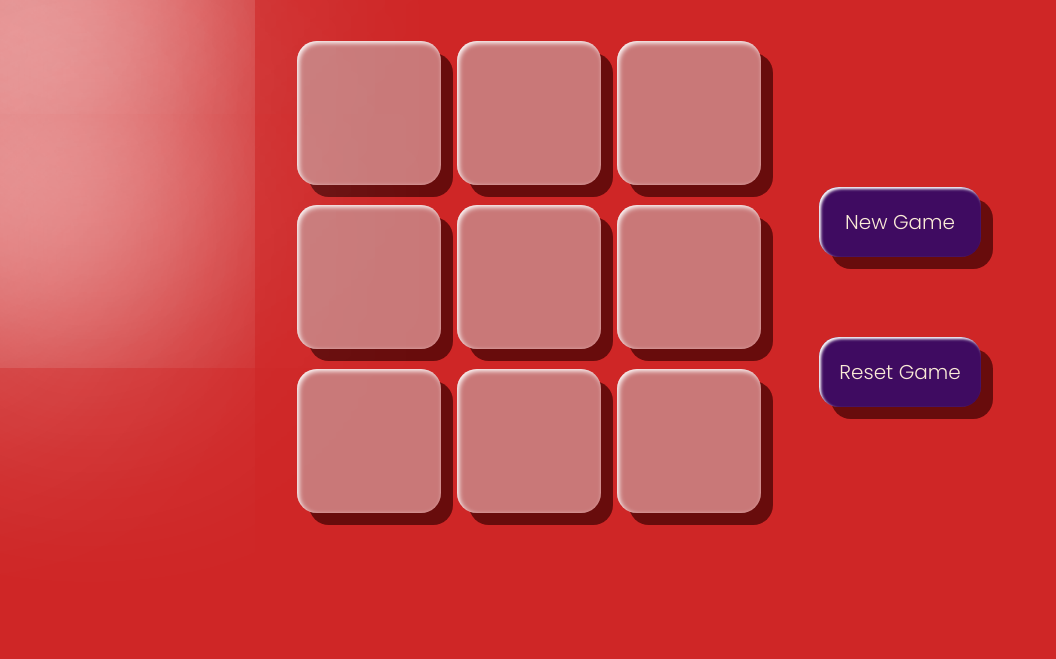
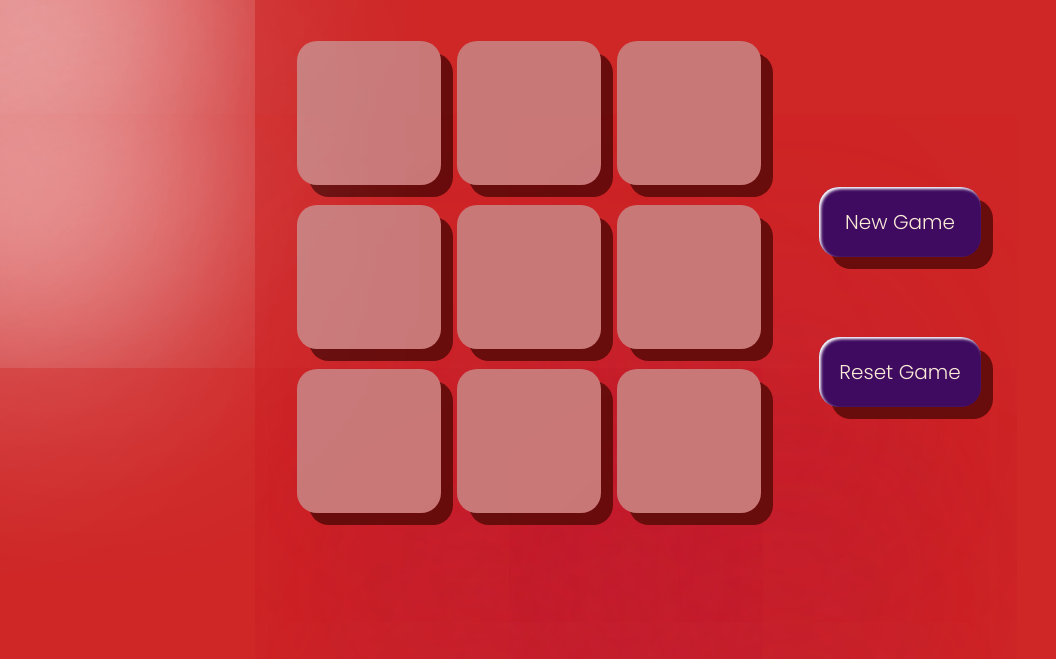
Before and after one commit to FinestWay/Tic-Tac-Toe, a plain HTML site: page index.html in a window 1280 px wide. Shown: the part 141-800 px from the top of the page, without its empty margins (0-1056 px from the left). Drawn offline with Linux system fonts and the light colour scheme.

Commit message:
Changes in CSS

```diff
--- a/style.css
+++ b/style.css
@@ -118,10 +118,10 @@ main {
     background-color: #c97878;
     box-shadow: 12px 12px 00px 0px rgb(104, 12, 12),
         -600px -200px 300px 10px rgb(255, 255, 255),
-        300px 200px 300px 10px rgb(189, 29, 56);
+        100px 300px 300px 7px rgb(189, 29, 56);
 }
 
-.box:first-child,
+/* .box:first-child,
 .box:nth-child(2),
 .box:nth-child(3),
 .box:nth-child(4),
@@ -133,7 +133,7 @@ main {
     box-shadow: inset 2px 2px 5px 0px rgb(255, 255, 255),
         12px 12px 0px 0px rgb(104, 12, 12),
         -600px -200px 660px 10px rgb(255, 255, 255);
-}
+} */
 
 .box:active {
     background-color: #52977af3;
```
